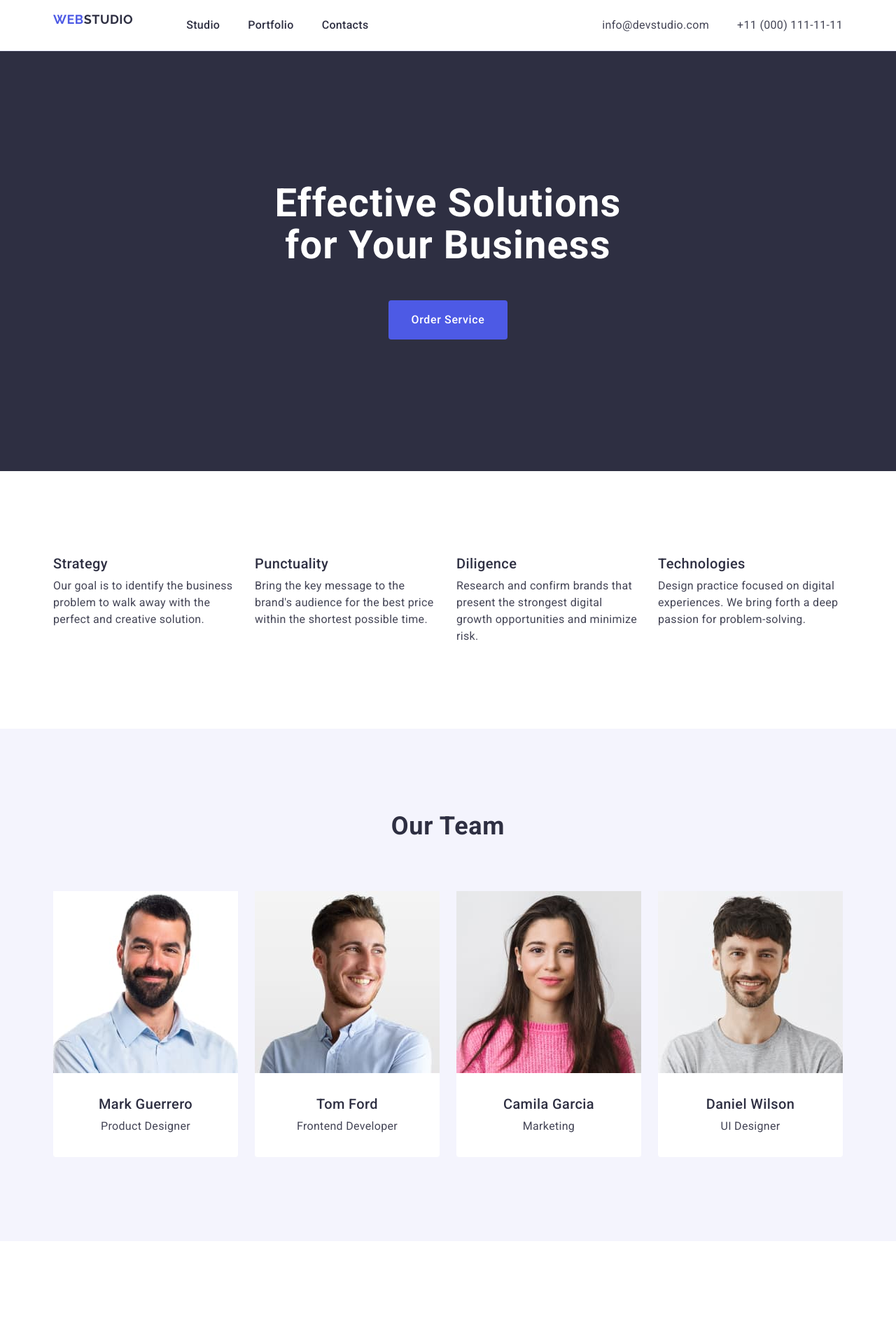
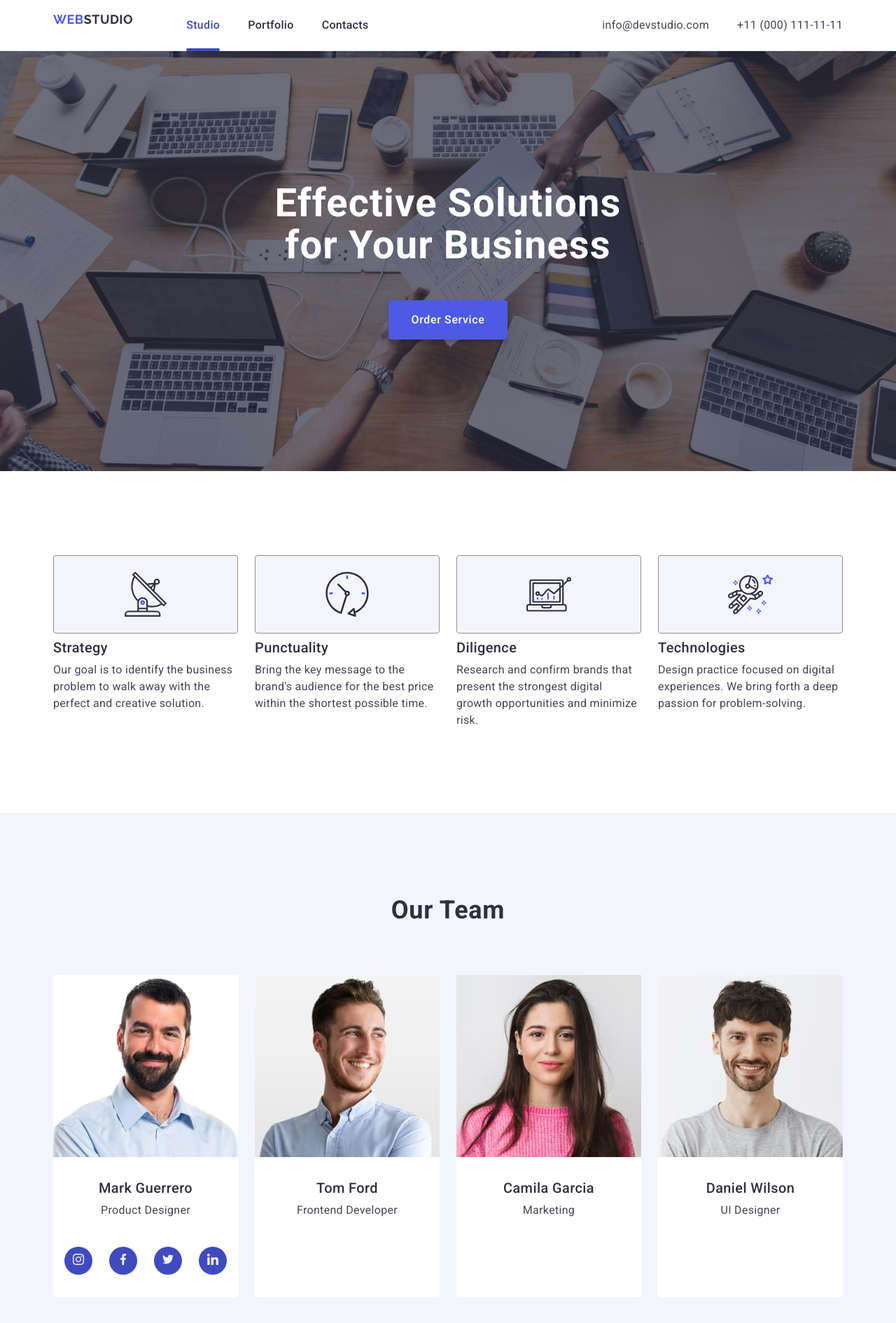
Before and after one commit to dashakim2209/goit-markup-hw-04, a plain HTML site: page index.html in a window 1280 px wide. Shown: the top 1890 px of the page at 70% size. Drawn offline with nearby package versions, Linux system fonts and the light colour scheme.

Commit message:
save changes

```diff
--- a/css/styles.css
+++ b/css/styles.css
@@ -78,6 +78,23 @@ img {
   letter-spacing: 0.02em;
   padding: 24px 0;
   display: block;
+  transition: color 250ms cubic-bezier(0.4, 0, 0.2, 1);
+}
+
+.current {
+  position: relative;
+  color: #404bbf;
+}
+
+.current::after {
+  content: "";
+  position: absolute;
+  left: 0;
+  bottom: -1px;
+  background-color: #404bbf;
+  border-radius: 2px;
+  height: 4px;
+  width: 100%;
 }
 
 .header-list-link:hover,
@@ -110,6 +127,15 @@ img {
 .hero {
   background: #2e2f42;
   padding: 188px 0;
+  background-image: linear-gradient(
+      rgba(46, 47, 66, 0.7),
+      rgba(46, 47, 66, 0.7)
+    ),
+    url(../images/people-office\ 1.jpg);
+  background-repeat: no-repeat;
+  background-size: cover;
+  background-position: center;
+  max-width: 100%;
 }
 
 .main-title {
@@ -138,6 +164,7 @@ img {
   border-radius: 4px;
   padding: 16px 32px;
   min-width: 169px;
+  box-shadow: 0 4px 4px 0 rgba(0, 0, 0, 0.15);
 }
 
 .title-btn:hover,
@@ -169,6 +196,19 @@ img {
 
 .features-list-item {
   width: calc((100% - 72px) / 4);
+}
+
+.features-icon {
+  display: flex;
+  align-items: center;
+  justify-content: center;
+  gap: 24px;
+  height: 112px;
+  width: 264px;
+  border: 1px solid #8e8f99;
+  background-color: #f4f4fd;
+  border-radius: 4px;
+  margin-bottom: 8px;
 }
 
 .features-subtitle {
@@ -241,6 +281,28 @@ img {
   text-align: center;
 }
 
+.team-list-icon {
+  display: flex;
+  gap: 24px;
+  justify-content: center;
+  margin-bottom: 32px;
+  margin-top: 8px;
+}
+.team-list-item-icon {
+  border-radius: 50%;
+  background-color: #404bbf;
+  width: 40px;
+  height: 40px;
+  display: flex;
+  justify-content: center;
+  align-items: center;
+}
+
+.link-icon {
+}
+.icon {
+}
+
 .portfolio {
   padding: 120px 0;
 }
@@ -265,7 +327,29 @@ img {
   width: calc((100% - 48px) / 3);
 }
 
+.portfolio-list-item:hover .portfolio-cover-text {
+  transform: translateY(0);
+}
+
 .portfolio-img {
+}
+
+.portfolio-cover-wrap {
+  position: relative;
+  overflow: hidden;
+}
+
+.portfolio-cover-text {
+  position: absolute;
+  font-size: 16px;
+  line-height: 1.5;
+  letter-spacing: 0.02em;
+  color: #f4f4fd;
+  background: #4d5ae5;
+  height: 100%;
+  padding: 40px 32px 164px;
+  transform: translateY(100%);
+  transition: transform 250ms cubic-bezier(0.4, 0, 0.2, 1);
 }
 
 .portfolio-container {
@@ -275,6 +359,11 @@ img {
   padding-right: 16px;
   border: 1px solid #e7e9fc;
   border-top: none;
+}
+
+.payment:hover {
+  box-shadow: 0 2px 1px 0 rgba(46, 47, 66, 0.08),
+    0 1px 1px 0 rgba(46, 47, 66, 0.16), 0 1px 6px 0 rgba(46, 47, 66, 0.08);
 }
 
 .portfolio-subtitle {
--- a/index.html
+++ b/index.html
@@ -28,7 +28,7 @@
           >
           <ul class="header-list">
             <li class="header-list-item">
-              <a href="./index.html" class="header-list-link">Studio</a>
+              <a href="./index.html" class="header-list-link current">Studio</a>
             </li>
             <li class="header-list-item">
               <a href="" class="header-list-link">Portfolio</a>
@@ -66,6 +66,11 @@
           <h2 class="visually-hidden">Features</h2>
           <ul class="features-list">
             <li class="features-list-item">
+              <div class="features-icon">
+                <svg width="64" height="64">
+                  <use href="./images/symbol-defs .svg#icon-antenna-1"></use>
+                </svg>
+              </div>
               <h3 class="features-subtitle">Strategy</h3>
               <p class="features-text">
                 Our goal is to identify the business problem to walk away with
@@ -73,6 +78,11 @@
               </p>
             </li>
             <li class="features-list-item">
+              <div class="features-icon">
+                <svg width="64" height="64">
+                  <use href="./images/symbol-defs .svg#icon-clock-1"></use>
+                </svg>
+              </div>
               <h3 class="features-subtitle">Punctuality</h3>
               <p class="features-text">
                 Bring the key message to the brand's audience for the best price
@@ -80,6 +90,11 @@
               </p>
             </li>
             <li class="features-list-item">
+              <div class="features-icon">
+                <svg width="64" height="64">
+                  <use href="./images/symbol-defs .svg#icon-diagram-1"></use>
+                </svg>
+              </div>
               <h3 class="features-subtitle">Diligence</h3>
               <p class="features-text">
                 Research and confirm brands that present the strongest digital
@@ -87,6 +102,11 @@
               </p>
             </li>
             <li class="features-list-item">
+              <div class="features-icon">
+                <svg width="64" height="64">
+                  <use href="./images/symbol-defs .svg#icon-astronaut-1"></use>
+                </svg>
+              </div>
               <h3 class="features-subtitle">Technologies</h3>
               <p class="features-text">
                 Design practice focused on digital experiences. We bring forth a
@@ -112,6 +132,44 @@
                 <h3 class="team-subtitle">Mark Guerrero</h3>
                 <p class="team-text">Product Designer</p>
               </div>
+              <ul class="team-list-icon">
+                <li class="team-list-item-icon">
+                  <a href="" class="link-icon">
+                    <svg class="icon" width="16" height="16">
+                      <use
+                        href="./images/symbol-defs-social.svg#icon-instagram-2"
+                      ></use>
+                    </svg>
+                  </a>
+                </li>
+                <li class="team-list-item-icon">
+                  <a href="" class="link-icon">
+                    <svg class="icon" width="16" height="16">
+                      <use
+                        href="./images/symbol-defs-social.svg#icon-facebook-1"
+                      ></use>
+                    </svg>
+                  </a>
+                </li>
+                <li class="team-list-item-icon">
+                  <a href="" class="link-icon">
+                    <svg class="icon" width="16" height="16">
+                      <use
+                        href="./images/symbol-defs-social.svg#icon-twitter-1"
+                      ></use>
+                    </svg>
+                  </a>
+                </li>
+                <li class="team-list-item-icon">
+                  <a href="" class="link-icon">
+                    <svg class="icon" width="16" height="16">
+                      <use
+                        href="./images/symbol-defs-social.svg#icon-linkedin-1"
+                      ></use>
+                    </svg>
+                  </a>
+                </li>
+              </ul>
             </li>
             <li class="team-list-item">
               <img
@@ -172,7 +230,8 @@
                 <p class="portfolio-text">App</p>
               </div>
             </li>
-            <li class="portfolio-list-item">
+            <li class="portfolio-list-item payment">
+              <div class="portfolio-cover-wrap">
                 <img
                   src="./images/img-2-portfolio.jpg"
                   alt="Payment"
@@ -180,6 +239,12 @@
                   height="300"
                   class="portfolio-img"
                 />
+                <p class="portfolio-cover-text">
+                  14 Stylish and User-Friendly App Design Concepts · Task
+                  Manager App · Calorie Tracker App · Exotic Fruit Ecommerce App
+                  · Cloud Storage App
+                </p>
+              </div>
               <div class="portfolio-container">
                 <h3 class="portfolio-subtitle">Cashless Payment</h3>
                 <p class="portfolio-text">Marketing</p>
```
Also changed, not shown: images/people-office 1.jpg (added), images/symbol-defs .svg (added), images/symbol-defs-social.svg (added). Lines whose indentation alone changed are shown as unchanged.
